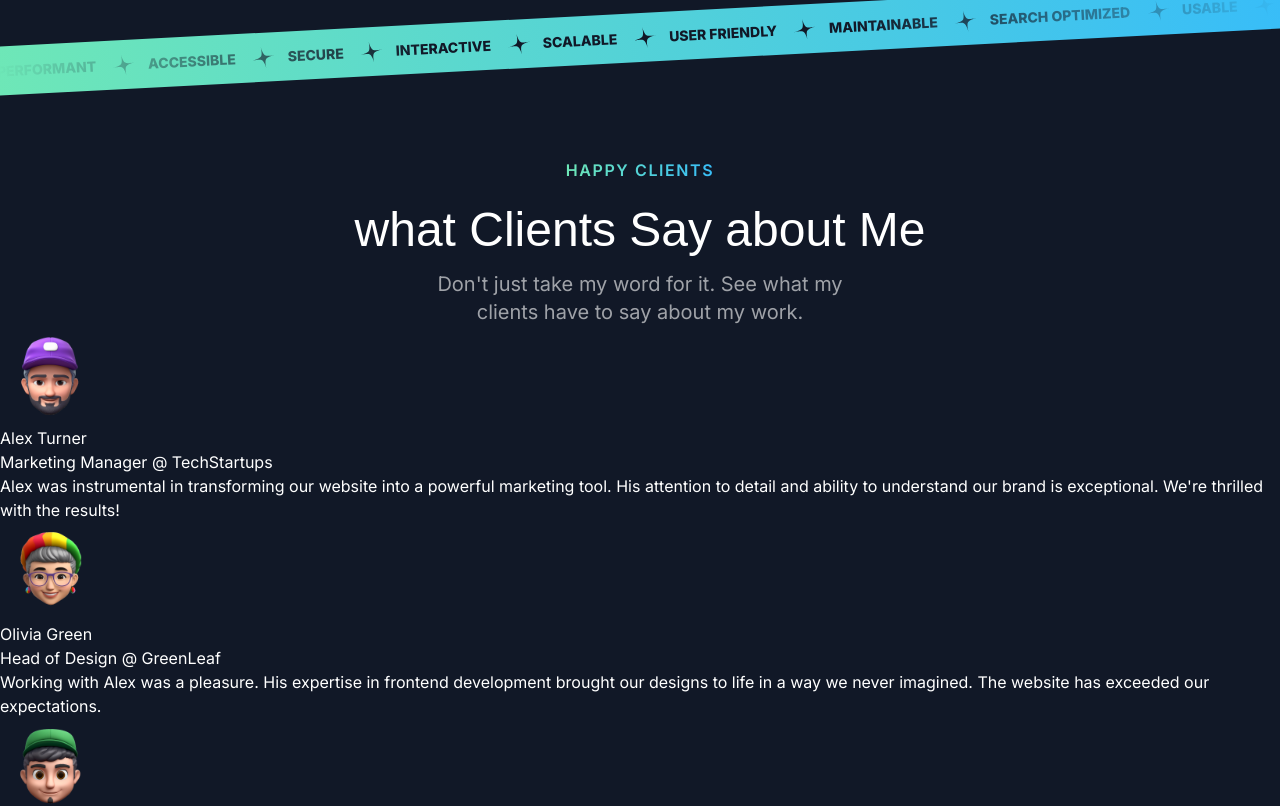
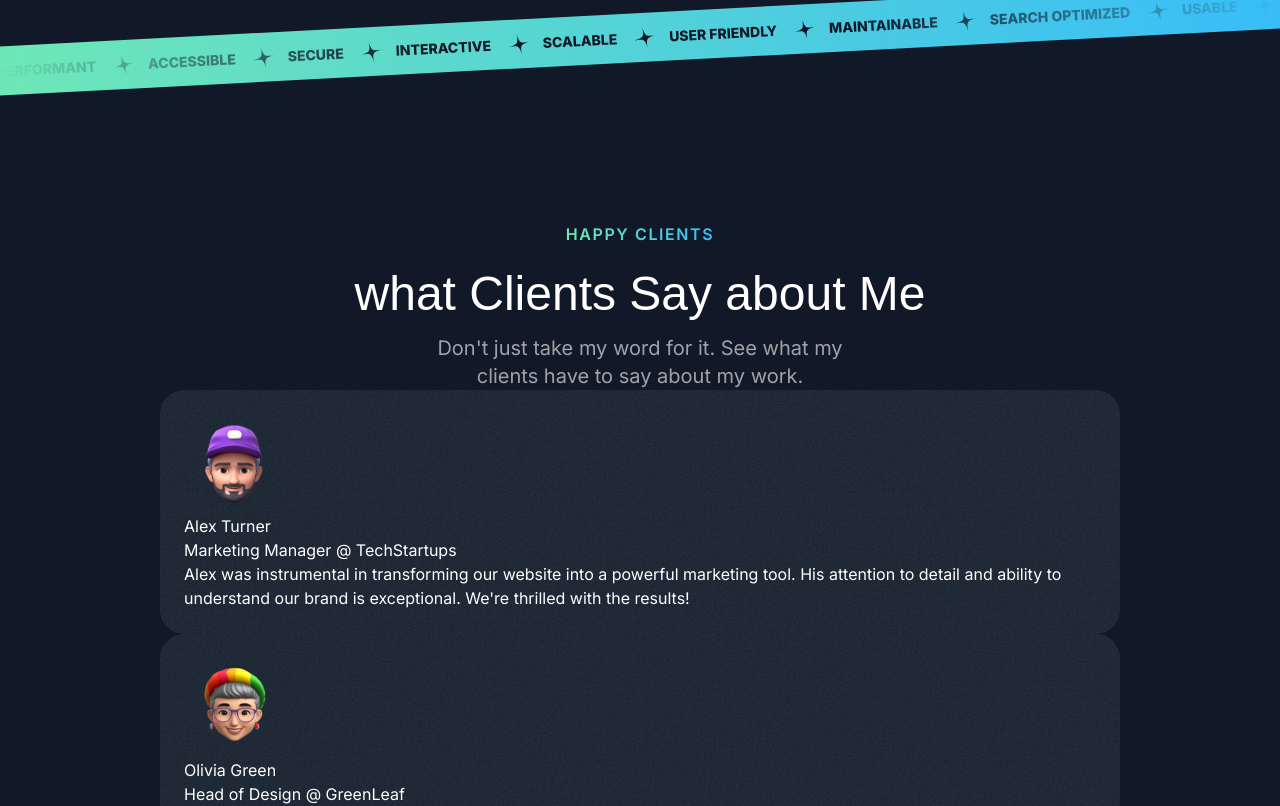
Before and after one commit to Askebir/Next.js-and-react-portfolio-website, a Next.js app: page / in a window 1280 px wide. Shown: the part 2957-3763 px from the top of the page. Built offline with nearby package versions, Linux system fonts and the light colour scheme; a web font is replaced by a local one.

Commit message:
Card component

```diff
--- /dev/null
+++ b/src/components/card.tsx
@@ -0,0 +1,27 @@
+import React, { PropsWithChildren } from "react";
+import grainImage from "@/assets/images/grain.jpg";
+import { twMerge } from "tailwind-merge";
+
+const Card = ({
+  className,
+  children,
+}: PropsWithChildren<{ className?: string }>) => {
+  return (
+    <div
+      className={twMerge(
+        "bg-gray-800 rounded-3xl relative overflow-hidden after:pointer-events-none z-0 after:z-10 after:content-[''] after:absolute after:inset-0 after:outline after:-outline-offset-2 after:rounded-3xl after:outline-white/20 p-6",
+        className,
+      )}
+    >
+      <div
+        className="absolute inset-0 -z-10 opacity-5"
+        style={{
+          backgroundImage: `url(${grainImage.src})`,
+        }}
+      ></div>
+      {children}
+    </div>
+  );
+};
+
+export default Card;
--- a/src/sections/Testimonials.tsx
+++ b/src/sections/Testimonials.tsx
@@ -5,6 +5,7 @@
 import memojiAvatar5 from "@/assets/images/memoji-avatar-5.png";
 import { SectionHeader } from "@/components/SectionHeader";
 import Image from "next/image";
+import grainImage from "@/assets/images/grain.jpg";
 
 const testimonials = [
   {
@@ -41,7 +42,8 @@
 
 export const TestimonialsSection = () => {
   return (
-    <div>
+    <div className="py-16">
+      <div className="container">
         <SectionHeader
           eyebrow="Happy Clients"
           title="what Clients Say about Me"
@@ -50,7 +52,16 @@
         />
         <div>
           {testimonials.map((testimonial) => (
-          <div key={testimonial.name}>
+            <div
+              key={testimonial.name}
+              className="bg-gray-800 rounded-3xl p-6 relative overflow-hidden z-0 "
+            >
+              <div
+                className="absolute inset-0 opacity-5 -z-10"
+                style={{
+                  backgroundImage: `url(${grainImage.src})`,
+                }}
+              ></div>
               <Image src={testimonial.avatar} alt={testimonial.name} />
               <div>{testimonial.name}</div>
               <div>{testimonial.position}</div>
@@ -59,5 +70,6 @@
           ))}
         </div>
       </div>
+    </div>
   );
 };
```
Lines whose indentation alone changed are shown as unchanged.
